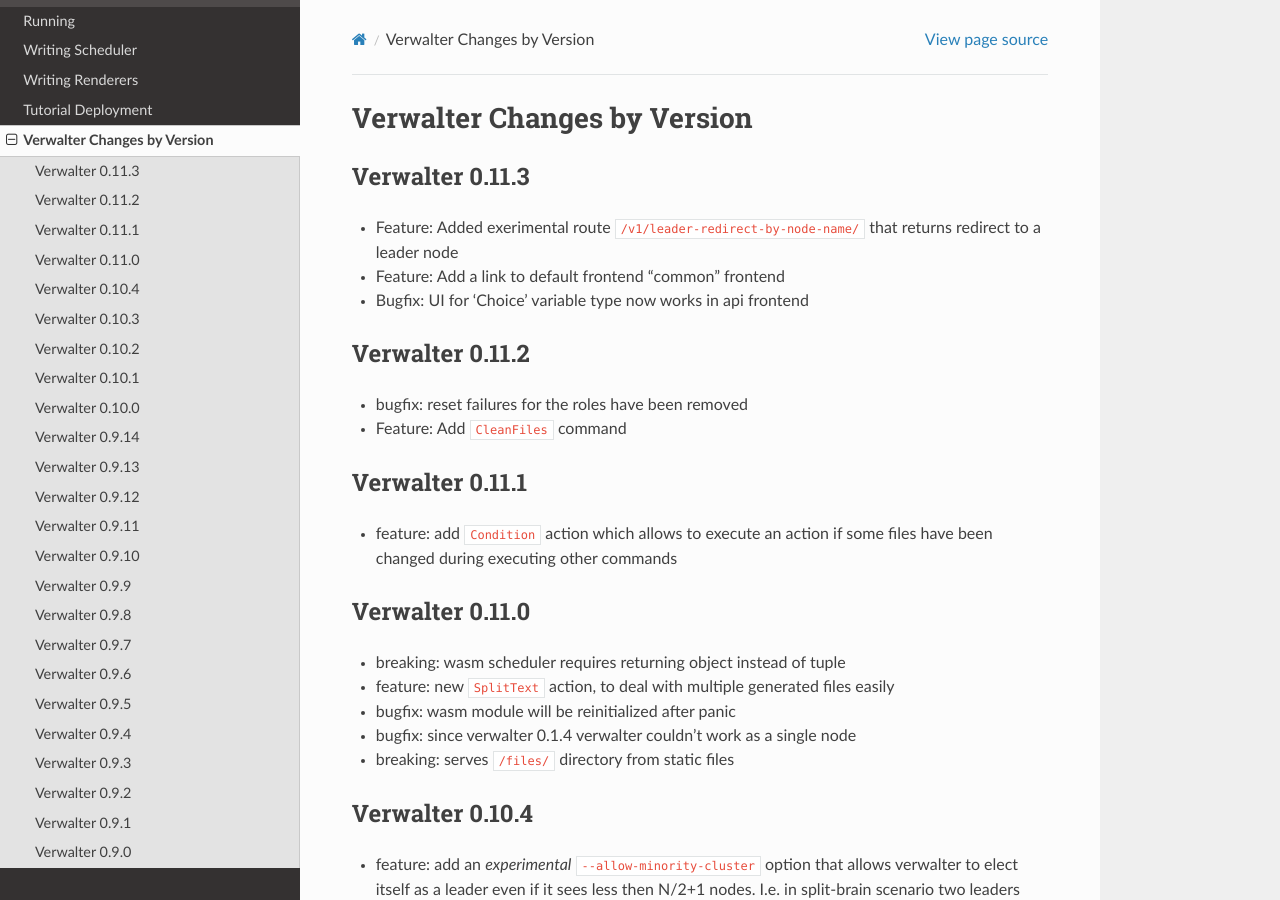
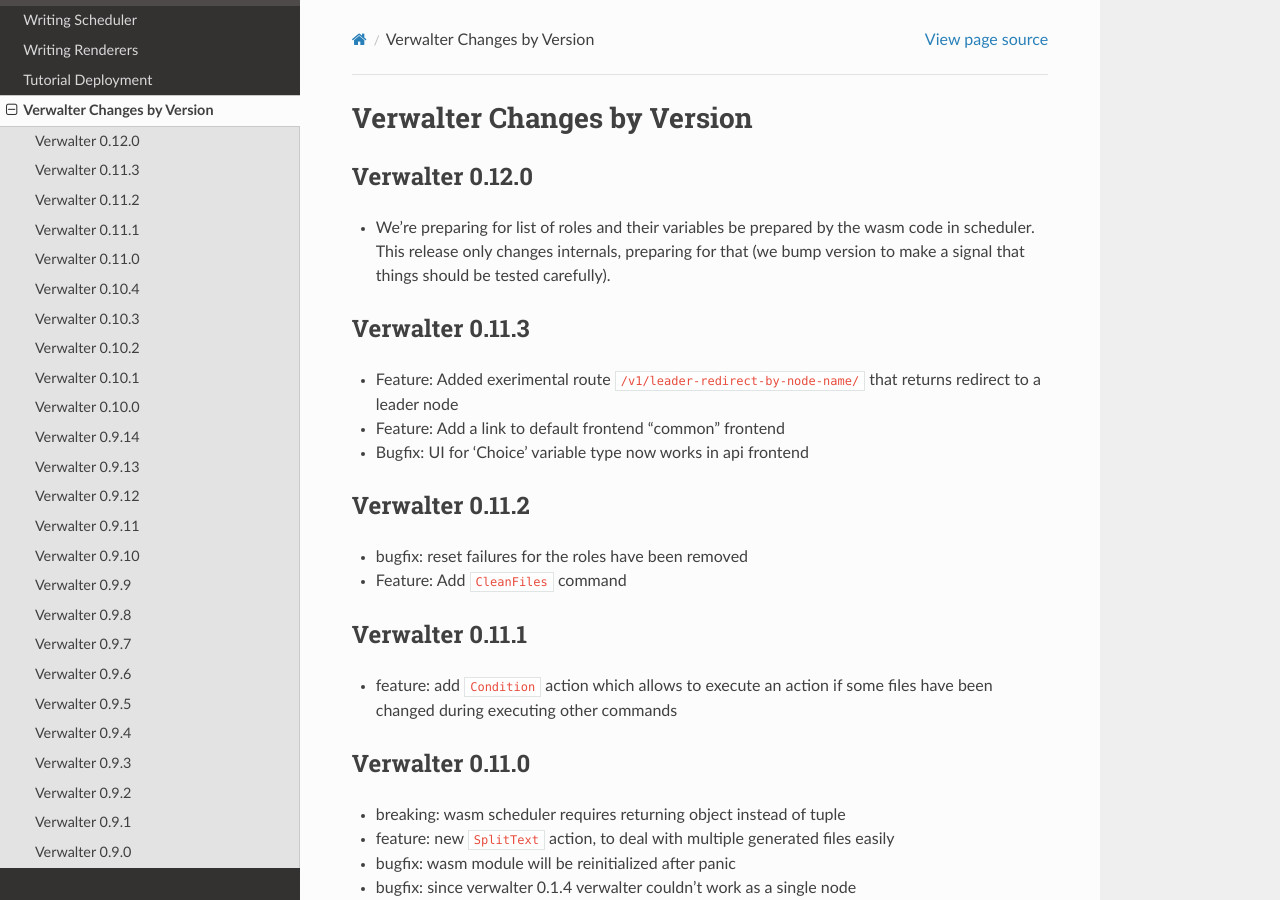
Before and after one commit to tailhook/verwalter, a Sphinx documentation site: the page built from doc/changelog.rst, in a window 1280 px wide and 900 px high. Built offline with Sphinx 7.4.7 and the Read the Docs theme 2.0.0, drawn with Linux system fonts in a browser that asks for light colours.

Commit message:
Add a changelog entry

```diff
--- a/doc/changelog.rst
+++ b/doc/changelog.rst
@@ -1,6 +1,16 @@
 Verwalter Changes by Version
 ============================
 
+
+.. _changelog-0.12.0:
+
+Verwalter 0.12.0
+----------------
+
+* We're preparing for list of roles and their variables be prepared
+  by the wasm code in scheduler. This release only changes internals, preparing
+  for that (we bump version to make a signal that things should be tested
+  carefully).
 
 .. _changelog-0.11.3:
 
```
